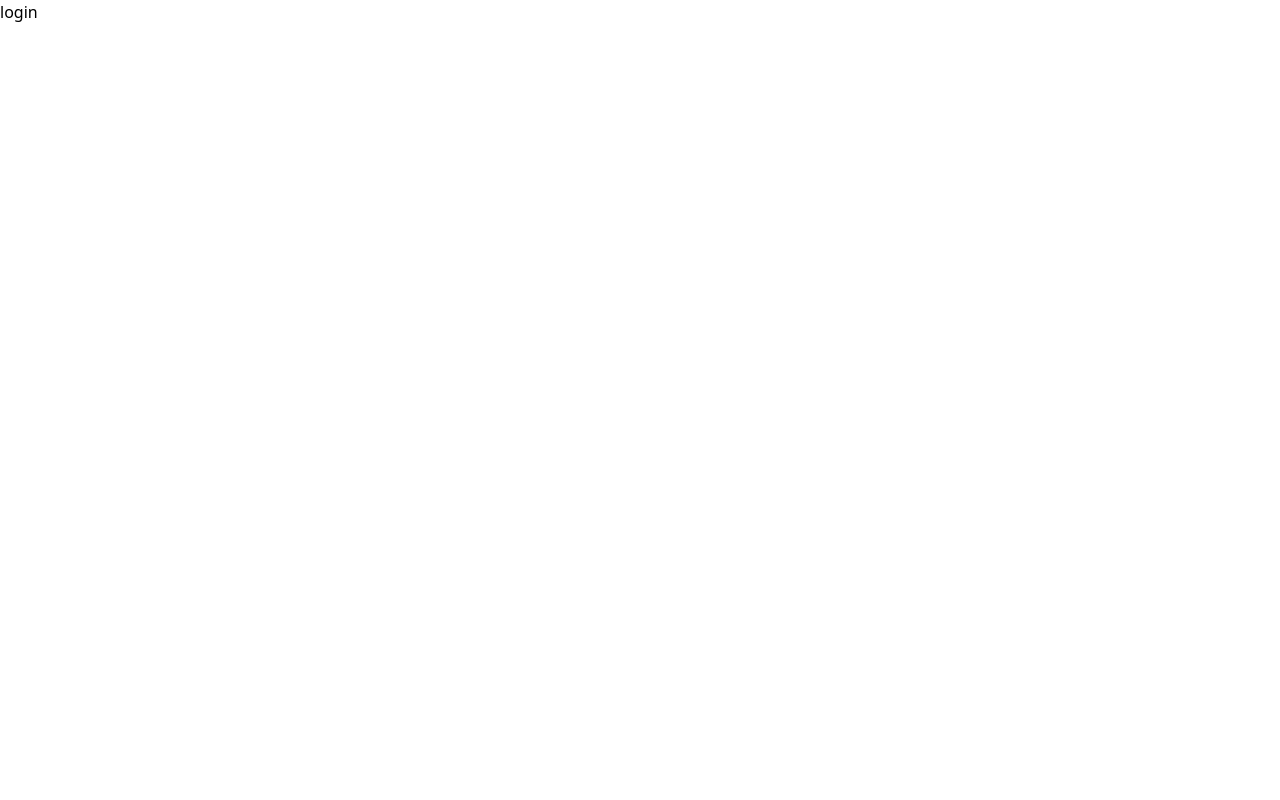
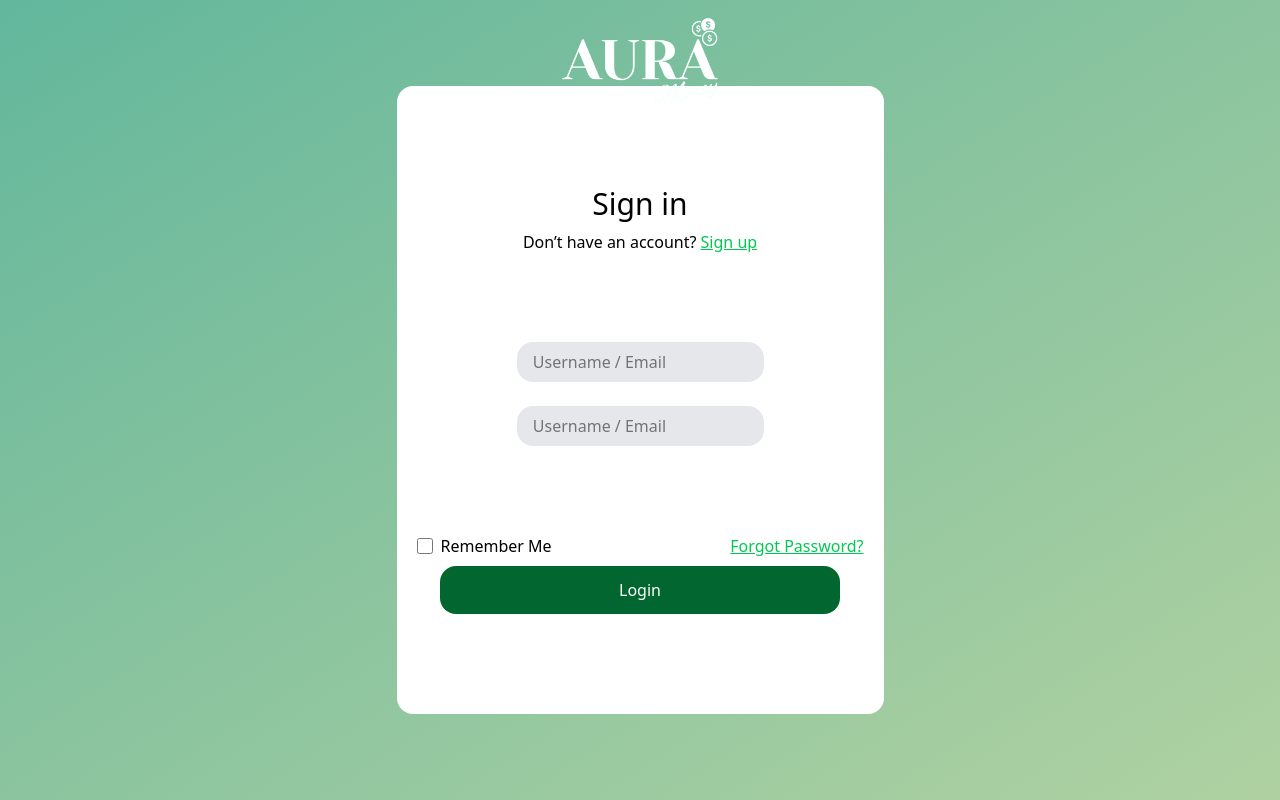
Before and after one commit to nutnoobly048/Aura-Money, a React (Vite) app in the folder frontend/: page /login in a window 1280 px wide. Built offline with nearby package versions, Linux system fonts and the light colour scheme.

Commit message:
login ร่าง001

```diff
--- a/frontend/src/components/login.jsx
+++ b/frontend/src/components/login.jsx
@@ -1,8 +1,38 @@
 import React from 'react'
+import '../../src/App.css'
+
 
 function login() {
   return (
-    <div>login</div>
+    <div className="relative flex flex-col justify-center items-center w-screen h-screen bg-gradient-to-br
+    from-[#62b79c] to-[#afd1a1] ">
+      <nav className='absolute top-0 left-0 w-full flex justify-between sm:justify-center! items-center p-3'>
+        <img src='logo.png' className='w-[15vh] sm:w-[20vh]!'/>
+      </nav>
+      <div className='flex flex-col justify-center items-center max-w-[640px] bg-white py-25 px-5 m-5 rounded-2xl gap-y-2 sm:hidden'>
+        <p className=' text-3xl'> Sign in </p>
+        <p>
+          <span>Don’t have an account? </span>
+          <span className=' text-green-500 text-'><ins>Sign up</ins></span>
+        </p>
+        <label className=' bg-center mt-20 mb-20 ml-25 mr-25'>
+          <input className=' bg-gray-200 rounded-2xl p-2 ' type='email' name="Email" placeholder="  Username / Email" />
+          <br></br>
+          <br></br>
+          <input className=' bg-gray-200 rounded-2xl p-2 ' type='password' name="password" placeholder="  Username / Email" />
+      </label>
+      <div className="flex justify-between items-center w-full">
+        <div className="flex items-center space-x-2">
+          <input className="w-4 h-4" type="checkbox" />
+            <span>Remember Me</span>
+        </div>
+        <span className=' text-green-500 text-'><ins>Forgot Password?</ins></span>
+      </div>
+      <div>
+        <input className='bg-green-800 text-white px-6 py-3 w-100 rounded-2xl' type='button' name="Login" value="Login"></input>
+      </div>
+    </div>
+  </div>
   )
 }
 
```
